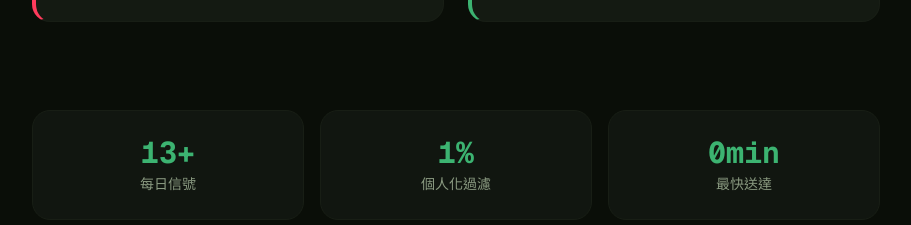
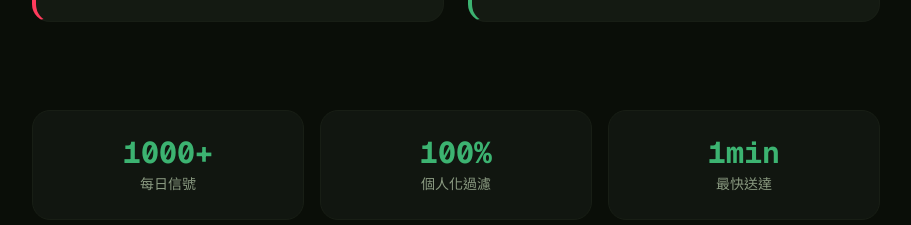
Before and after one commit to benjaminyanjd/flywheel-web, a Next.js app: page / in a window 1280 px wide. Shown: the part 3200-3425 px from the top of the page, without its empty margins (184-1095 px from the left). Built offline with nearby package versions, Linux system fonts and the light colour scheme; no server answers; the database is empty.

Commit message:
fix: AnimatedStat deps 修復 - 移除不穩定 numMatch 引用，降低 threshold 到 0.1

```diff
--- a/components/landing-content.tsx
+++ b/components/landing-content.tsx
@@ -36,6 +36,8 @@ function FAQItem({ q, a, defaultOpen = false }: { q: string; a: string; defaultO
 function AnimatedStat({ value, label }: { value: string; label: string }) {
   const ref = useRef<HTMLDivElement>(null)
   const numMatch = value.match(/^(\d+)/)
+  const targetNum = numMatch ? parseInt(numMatch[1]) : 0
+  const suffix = numMatch ? value.slice(numMatch[1].length) : ""
   const isAnimatable = !!numMatch
   const [displayed, setDisplayed] = useState(value) // SSR: show final value
   const [triggered, setTriggered] = useState(false)
@@ -44,8 +46,7 @@ function AnimatedStat({ value, label }: { value: string; label: string }) {
   // On mount, reset to "0+suffix" for animatable values so animation is visible
   useEffect(() => {
     setMounted(true)
-    if (isAnimatable && numMatch) {
-      const suffix = value.slice(numMatch[1].length)
+    if (isAnimatable) {
       setDisplayed("0" + suffix)
     }
   }, []) // eslint-disable-line react-hooks/exhaustive-deps
@@ -56,27 +57,25 @@ function AnimatedStat({ value, label }: { value: string; label: string }) {
     if (!el) return
     const observer = new IntersectionObserver(
       ([entry]) => { if (entry.isIntersecting && !triggered) { setTriggered(true) } },
-      { threshold: 0.3 }
+      { threshold: 0.1 }
     )
     observer.observe(el)
     return () => observer.disconnect()
   }, [mounted, triggered, isAnimatable])
 
   useEffect(() => {
-    if (!triggered || !numMatch) return
-    const target = parseInt(numMatch[1])
-    const suffix = value.slice(numMatch[1].length)
+    if (!triggered || !isAnimatable) return
     let start = 0
     const duration = 1200
     const step = 16
-    const increment = target / (duration / step)
+    const increment = targetNum / (duration / step)
     const timer = setInterval(() => {
       start += increment
-      if (start >= target) { setDisplayed(target + suffix); clearInterval(timer) }
+      if (start >= targetNum) { setDisplayed(targetNum + suffix); clearInterval(timer) }
       else setDisplayed(Math.floor(start) + suffix)
     }, step)
     return () => clearInterval(timer)
-  }, [triggered, value, numMatch])
+  }, [triggered]) // eslint-disable-line react-hooks/exhaustive-deps
 
   return (
     <div ref={ref} className="rounded-2xl p-6 text-center" style={{ backgroundColor: "var(--bg-panel)", border: "1px solid var(--border-subtle)" }}>
```
